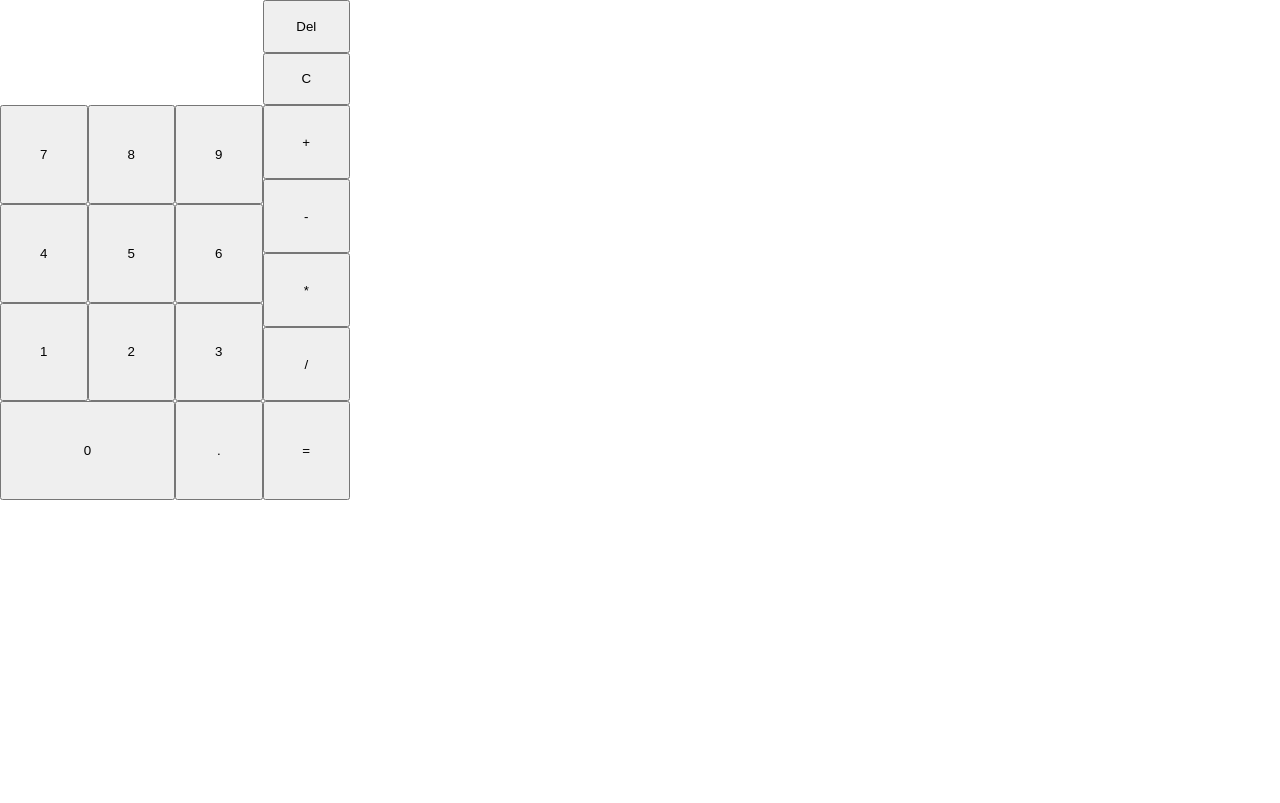
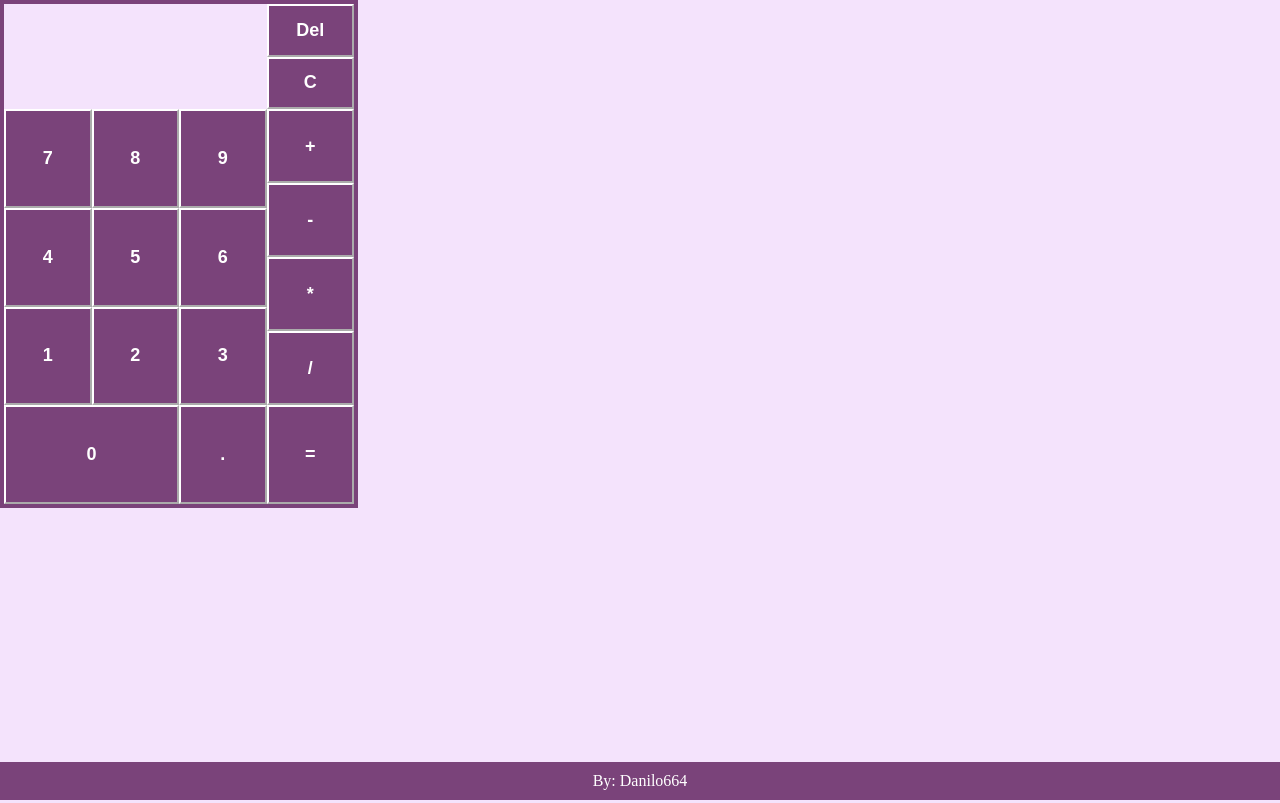
Before and after one commit to Danilo664/calculator, a plain HTML site: page index.html in a window 1280 px wide. Shown: the top 803 px of the page. Drawn offline with Linux system fonts and the light colour scheme.

Commit message:
added finishing touches to page look

```diff
--- a/style.css
+++ b/style.css
@@ -1,13 +1,14 @@
 body{
     display: flex;
-    height: 100vw;
+    height: 100vh;
     justify-content: space-between;
     flex-direction: column;
     margin:0px;
+    background-color: #f4e3fc;
 }
 
 #footer{
-    background-color: blue;
+    background-color: #7A437A;
     color: white;
     display: flex;
     justify-content: center;
@@ -31,6 +32,8 @@ body{
     "numbers numbers numbers operation"
     "numbers numbers numbers operation"
     "zeroDot zeroDot zeroDot equals";
+
+    border: solid 4px #7A437A;
 }
 
 #inputSpace{
@@ -79,3 +82,23 @@ body{
     grid-template-rows: 1fr 1fr;
 }
 /*basic calculator look*/
+p{
+    display: flex;
+    padding-left: 10px;
+    align-items: center;
+    color: #7A437A;
+    font-weight: bold;
+    font-size:large;
+}
+#calcContainer{
+    display: flex;
+    justify-content: center;
+    margin-top: 100px;
+}
+button{
+    background-color: #7A437A;
+    border-color: white;
+    color: white;
+    font-weight: bold;
+    font-size:large;
+}
```
